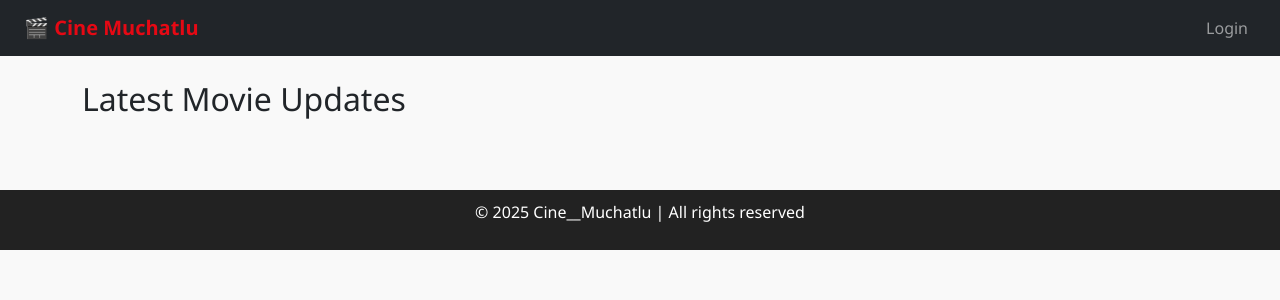
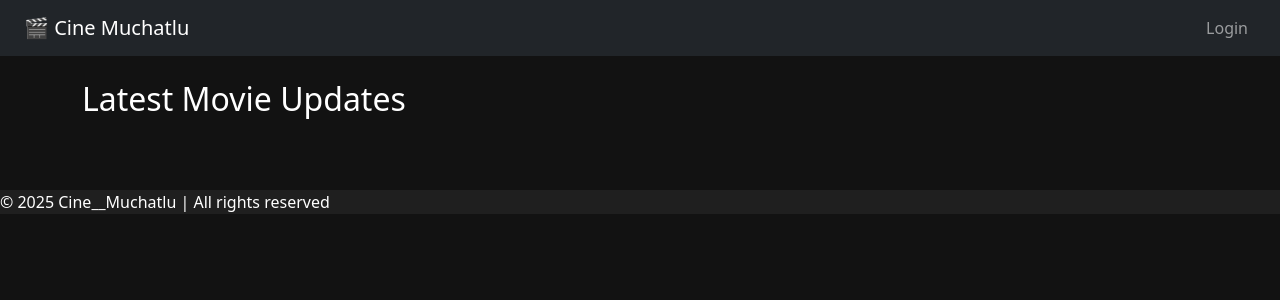
Before and after one commit to bhaskarvamsimane/cine-muchatlu, a Flask app: template app/templates/index.html in a window 1280 px wide. Shown: the top 300 px of the page. Run offline with Flask 3, Linux system fonts and the light colour scheme; the template is opened without the code that fills it, so the values that code supplies are empty.

Commit message:
Update layout.html

```diff
--- a/app/templates/layout.html
+++ b/app/templates/layout.html
@@ -9,23 +9,18 @@
     <link href="https://cdn.jsdelivr.net/npm/bootstrap@5.3.2/dist/css/bootstrap.min.css" rel="stylesheet">
    <style>
     body {
-            background-color: #f9f9f9;
-            font-family: 'Segoe UI', sans-serif;
+        background-color: #121212;
+        color: #ffffff;
     }
-        .navbar-brand {
-            font-weight: bold;
-            color: #e50914 !important;
+    .navbar, .footer {
+        background-color: #1f1f1f;
     }
-        .post-card {
-            margin-bottom: 20px;
-        }
-        .footer {
-            background-color: #222;
-            color: white;
-            padding: 10px;
-            text-align: center;
+    .card {
+        background-color: #242424;
+        color: #fff;
     }
 </style>
+
 </head>
 <body>
 
```
Lines whose indentation alone changed are shown as unchanged.
